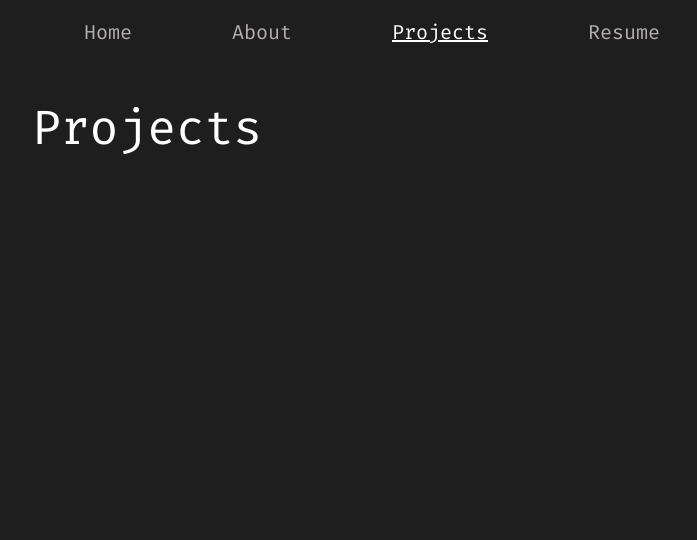
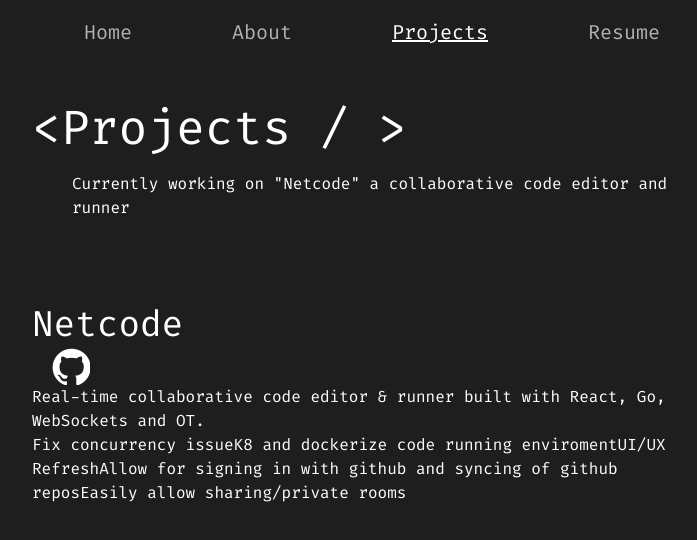
Before and after one commit to Xavanion/Portfolio-Site, a React (Vite) app: page /projects in a window 1280 px wide. Shown: the top 540 px of the page, without its empty margins (268-965 px from the left). Built offline with nearby package versions, Linux system fonts and the light colour scheme.

Commit message:
Setup mapping/general layout projects/projectcards and project information

```diff
--- /dev/null
+++ b/src/components/ProjectCard.tsx
@@ -0,0 +1,27 @@
+import type { ProjectInfo } from "../data/ProjectInfo";
+import logo from "../assets/git_logo.png";
+import { Link } from "react-router-dom";
+
+{
+  /* TODO: General styling */
+}
+function ProjectCard({ p }: { p: ProjectInfo }) {
+  return (
+    <div className="flex flex-col mt-20">
+      <h2>{p.title}</h2>
+      <Link
+        to={p.repo}
+        target="_blank"
+        rel="noopener noreferrer"
+        className="cursor-pointer transition-transform hover:scale-110 focus:scale-110"
+      >
+        <img src={logo} alt="repo logo" className="ml-5 h-[2.3rem] w-auto" />
+      </Link>
+      <p className="font-fira font-medium">{p.description}</p>
+      {/* TODO: Create a mapped roadmap and make each show as a bullet point */}
+      <p className="font-fira font-medium gap-2">{p.roadmap}</p>
+    </div>
+  );
+}
+
+export default ProjectCard;
--- /dev/null
+++ b/src/data/ProjectInfo.ts
@@ -0,0 +1,22 @@
+export interface ProjectInfo {
+  title: string;
+  repo: string;
+  description: string;
+  roadmap: string[];
+}
+
+export const projects: ProjectInfo[] = [
+  {
+    title: "Netcode",
+    repo: "https://github.com/Xavanion/NetCode",
+    description:
+      "Real-time collaborative code editor & runner built with React, Go, WebSockets and OT.",
+    roadmap: [
+      "Fix concurrency issue",
+      "K8 and dockerize code running enviroment",
+      "UI/UX Refresh",
+      "Allow for signing in with github and syncing of github repos",
+      "Easily allow sharing/private rooms",
+    ],
+  },
+];
--- a/src/main.css
+++ b/src/main.css
@@ -15,6 +15,11 @@
     font-size: 48px;
     line-height: 3rem;
   }
+  h2 {
+    font-family: "Fira Code", monospace;
+    font-size: 36px;
+    line-height: 3rem;
+  }
 }
 
 @layer components {
--- a/src/pages/Projects.tsx
+++ b/src/pages/Projects.tsx
@@ -1,8 +1,20 @@
+import { projects } from "../data/ProjectInfo";
+import ProjectCard from "../components/ProjectCard";
+
 function Projects() {
   return (
-    <>
-      <h1>Projects</h1>
-    </>
+    <div className="flex flex-col">
+      <h1>&lt;Projects / &gt;</h1>
+      <p className="ml-10 mt-5 font-fira font-[20px] max-w-150">
+        Currently working on "Netcode" a collaborative code editor and runner
+      </p>
+      {/* TODO: Add a mapped area here that shows projects off */}
+      <div className="gap-10">
+        {projects.map((project) => (
+          <ProjectCard key={project.title} p={project} />
+        ))}
+      </div>
+    </div>
   );
 }
 export default Projects;
```
